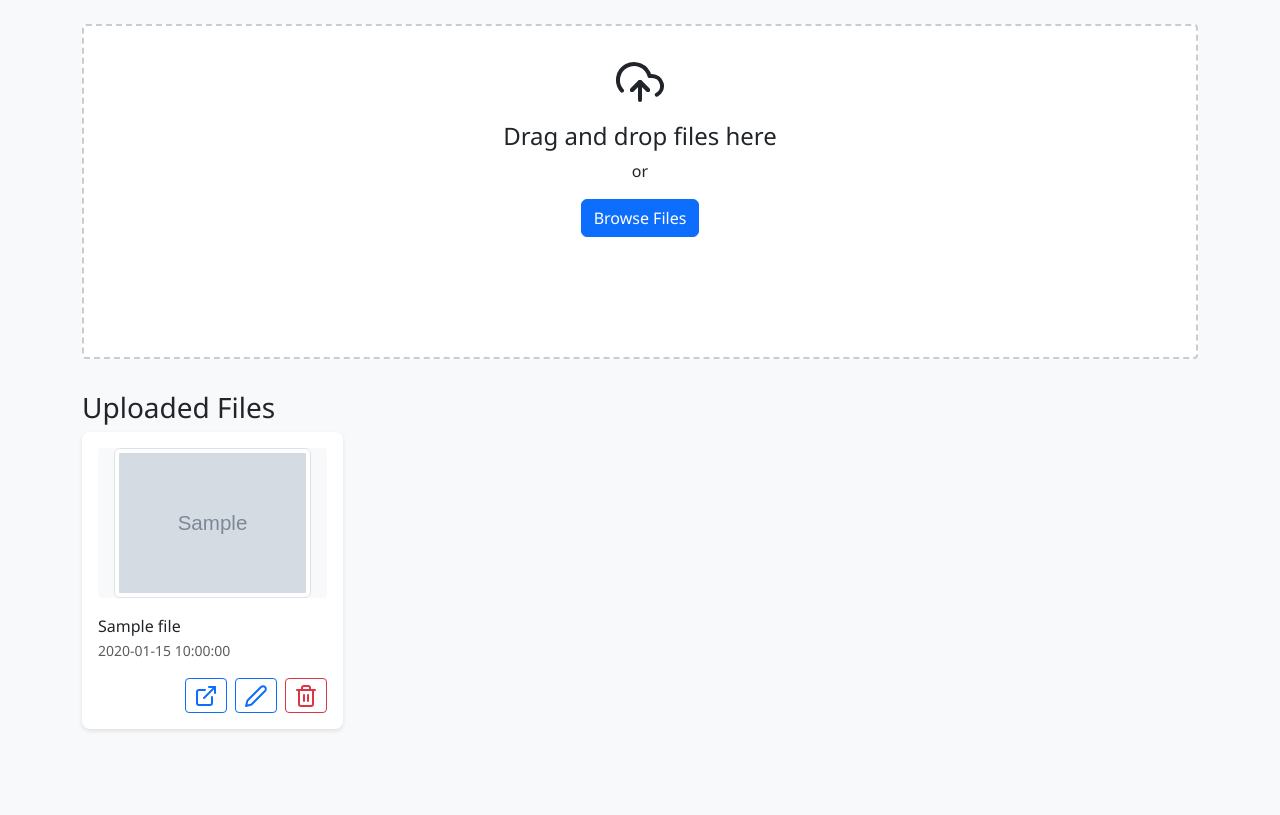
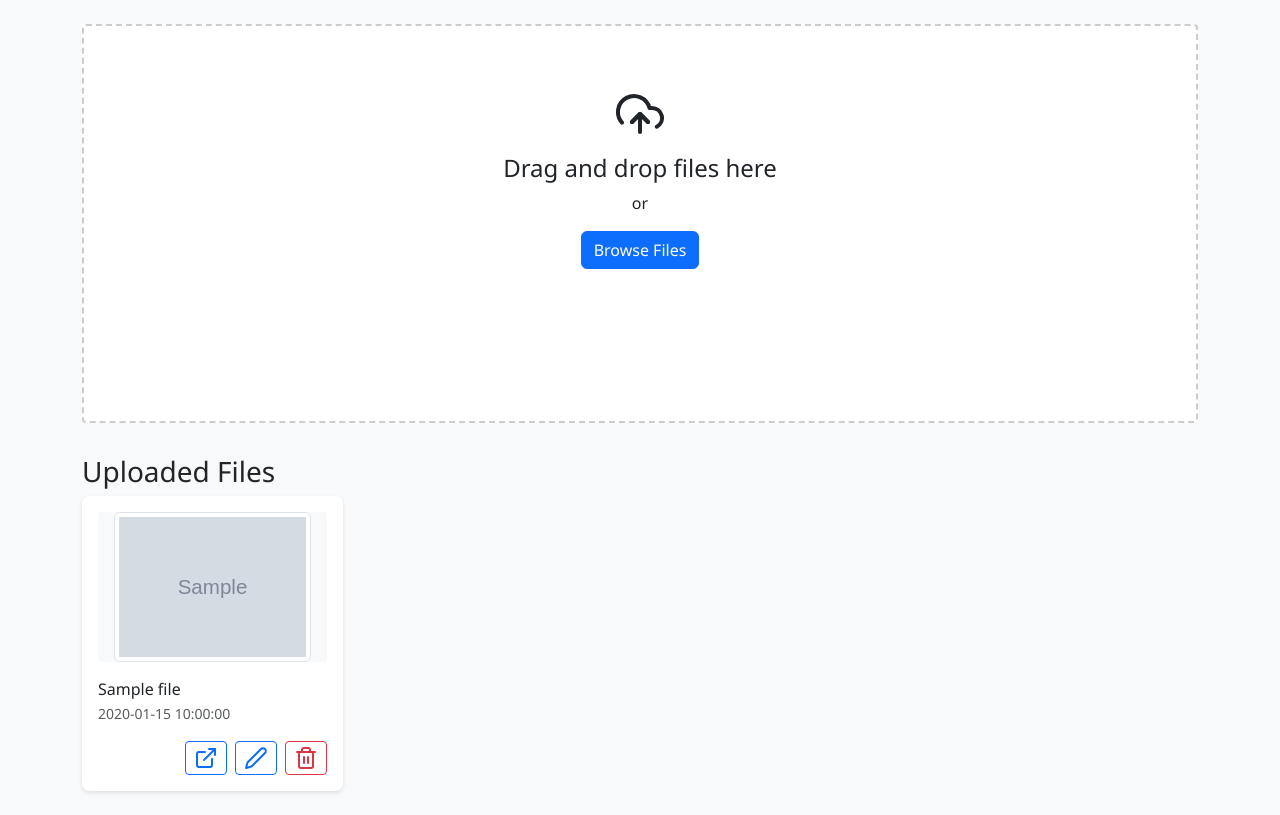
Before and after one commit to evan-dunkel/PineconeFileManager, a Flask app: page / in a window 1280 px wide. Shown: the part 56-871 px from the top of the page. Before the commit the page ends 787 px from the top, so only its background shows below. Run offline with Flask 3, Linux system fonts and the light colour scheme; tables that the repository leaves empty hold one stand-in row (values such as "Sample post"); grey boxes marked "Sample" are stand-in pictures; parts of the project's set-up code (start-up, migrations or seed data) failed here and were passed over; some libraries are stand-ins or nearby versions.

Commit message:
Agent query: Please check if: 1) The upload area is now properly centered, and 2) Longer titles can wrap to multiple lines while maintaining proper spacing. Does everything look aligned correctly?
Improve styling and layout of file upload component.

Screenshot: https://storage.googleapis.com/screenshot-production-us-central1/d16f44d2-3f5f-4b9e-a695-6e04ba6fe908/fa984b5f-7aeb-496a-86d0-ad5dfcf56cbc.jpg

```diff
--- a/static/css/style.css
+++ b/static/css/style.css
@@ -13,13 +13,16 @@ body {
 
 .upload-content {
     transition: opacity 0.3s ease, transform 0.3s ease;
+    display: flex;
+    flex-direction: column;
+    align-items: center;
+    justify-content: center;
+    width: 100%;
+    padding: 2rem;
 }
 
 .upload-content.hidden {
-    opacity: 0;
-    transform: translateY(-20px);
-    pointer-events: none;
-    position: absolute;
+    display: none;
 }
 
 .upload-zone {
@@ -34,6 +37,8 @@ body {
     display: flex;
     flex-direction: column;
     justify-content: center;
+    align-items: center;
+    width: 100%;
 }
 
 .upload-zone.dragover {
@@ -114,10 +119,14 @@ body {
 
 .file-name {
     margin: 0;
-    white-space: nowrap;
+    line-height: 1.4;
     overflow: hidden;
-    text-overflow: ellipsis;
+    display: -webkit-box;
+    -webkit-line-clamp: 2;
+    -webkit-box-orient: vertical;
     font-weight: 500;
+    word-wrap: break-word;
+    max-height: 2.8em;
 }
 
 .file-actions {
@@ -402,7 +411,6 @@ body {
     animation: none;
 }
 
-
 .preview-content {
     min-height: 400px;
     display: flex;
```
Also changed, not shown: attached_assets/Screenshot 2025-01-01 at 7.08.44 PM.png (added), instance/files.db, static/thumbnails/pdf_thumb_Final_Paper_Instructions_2024_1.pdf.jpg (deleted), 1 other file.
